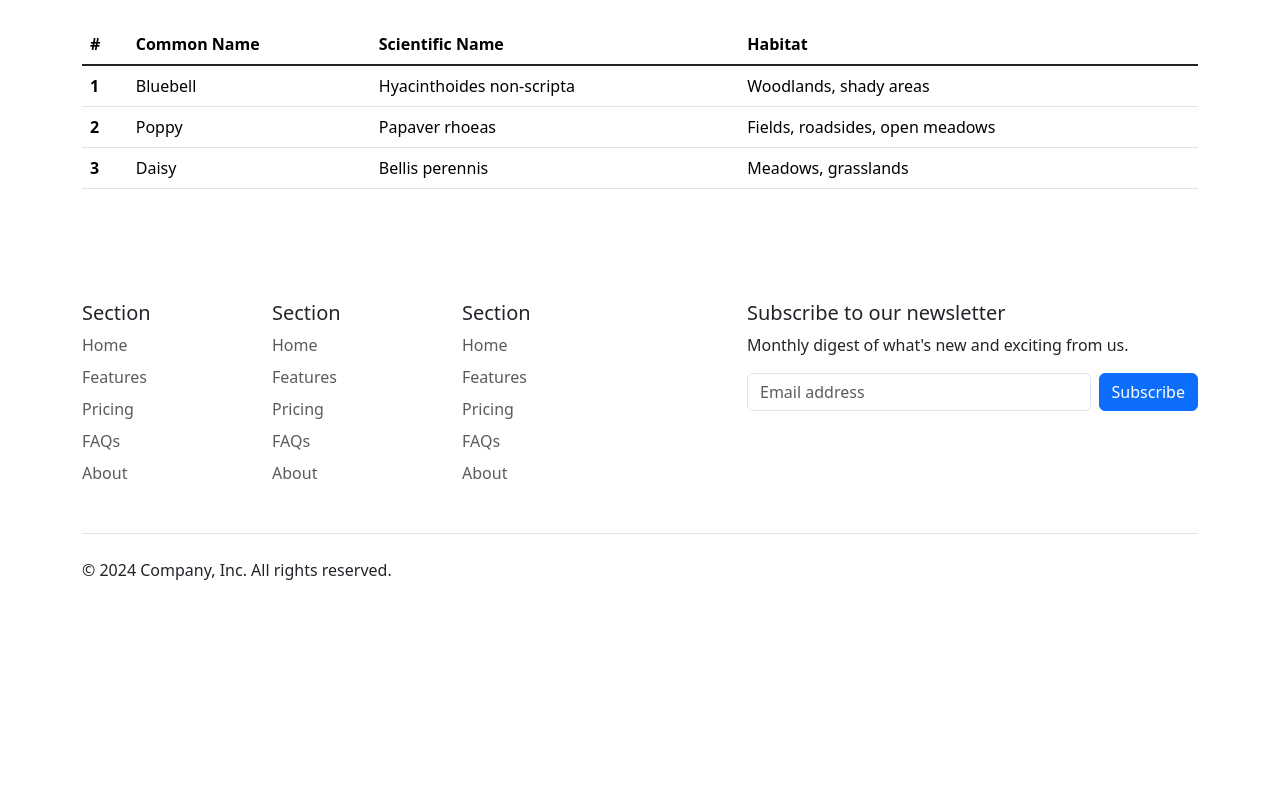
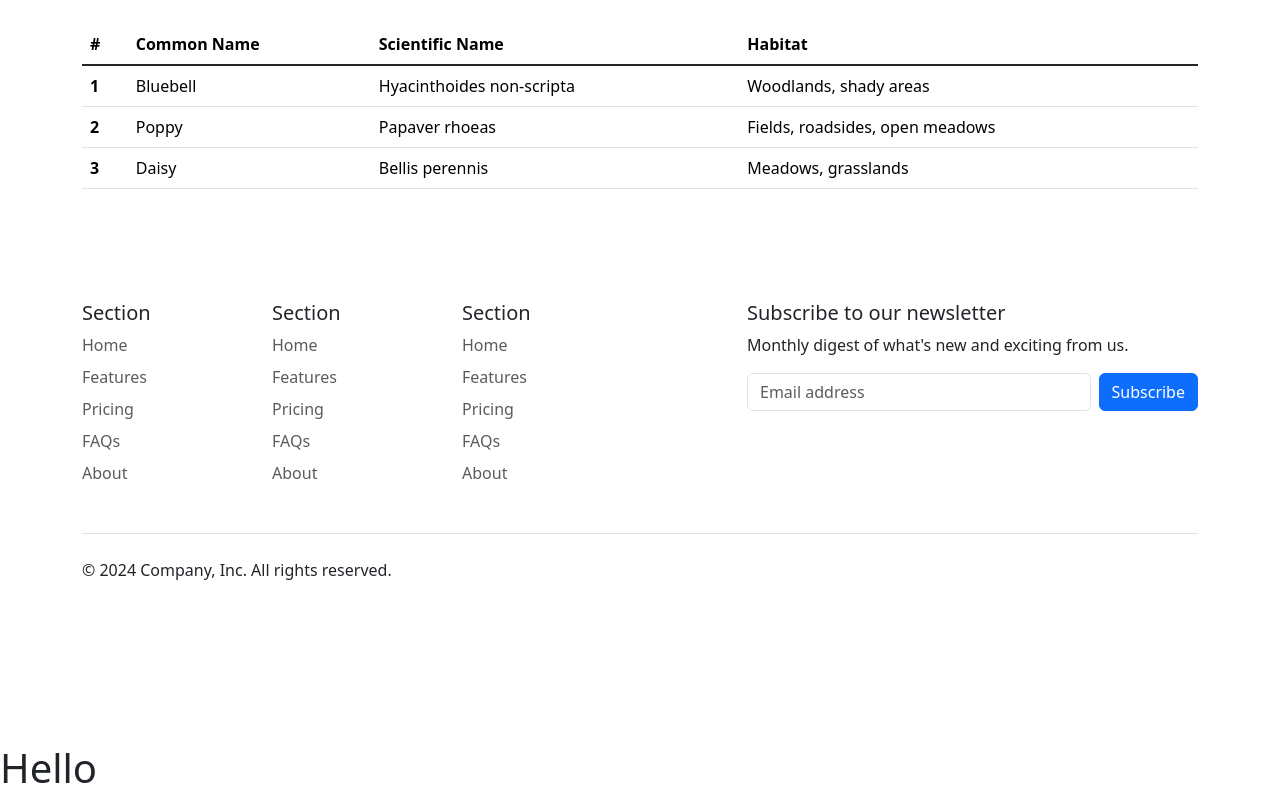
Before and after one commit to yuwantha98/First-webpage, a plain HTML site: page index.html in a window 1280 px wide. Shown: the part 1450-2250 px from the top of the page. Before the commit the page ends 2146 px from the top, so only its background shows below. Drawn offline with nearby package versions, Linux system fonts and the light colour scheme.

Commit message:
add hello

```diff
--- a/index.html
+++ b/index.html
@@ -423,6 +423,8 @@
         </div>
       </footer>
     </div>
+    <br /><br />
+    <h1>Hello</h1>
 
     <script
       src="https://cdn.jsdelivr.net/npm/bootstrap@5.3.3/dist/js/bootstrap.bundle.min.js"
```
